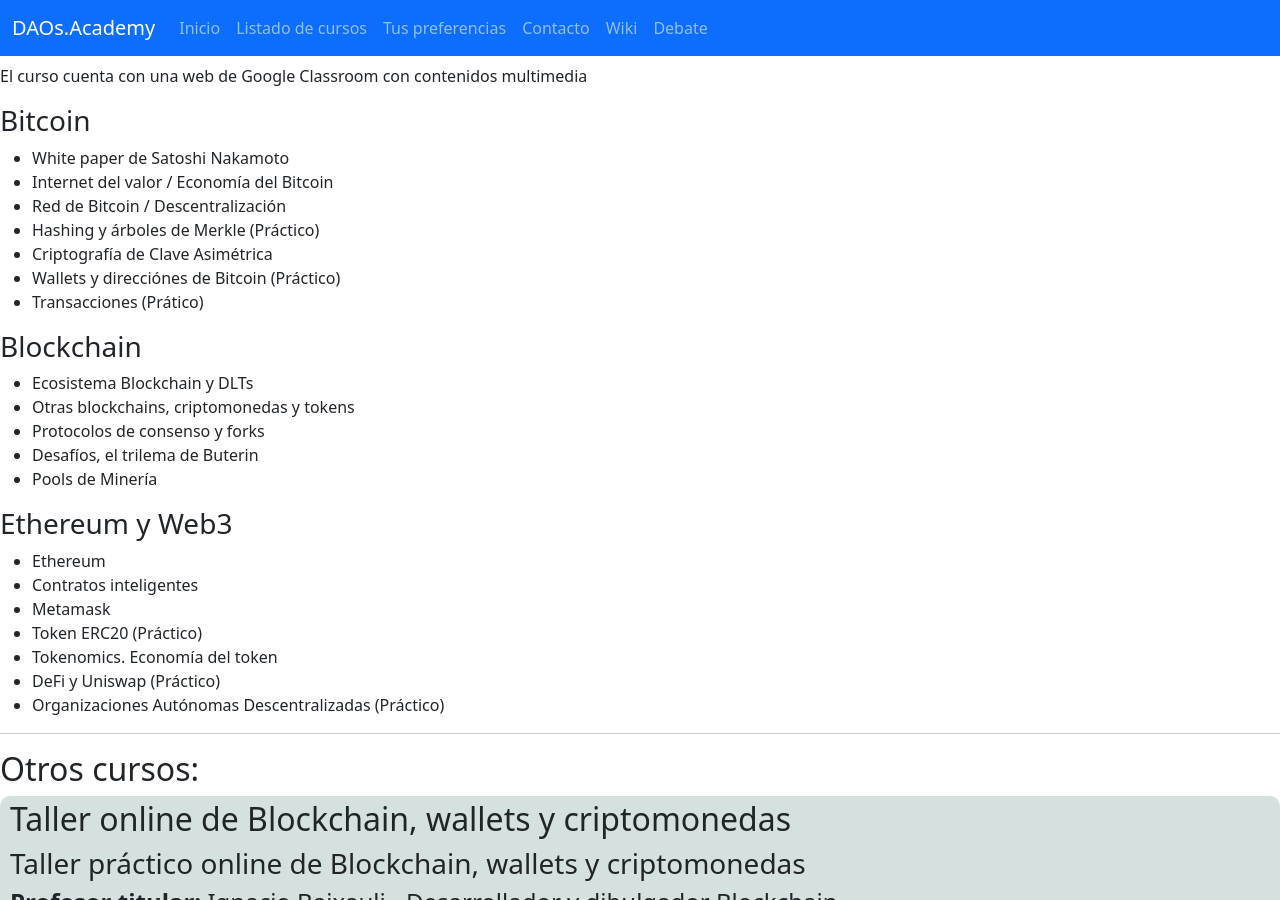
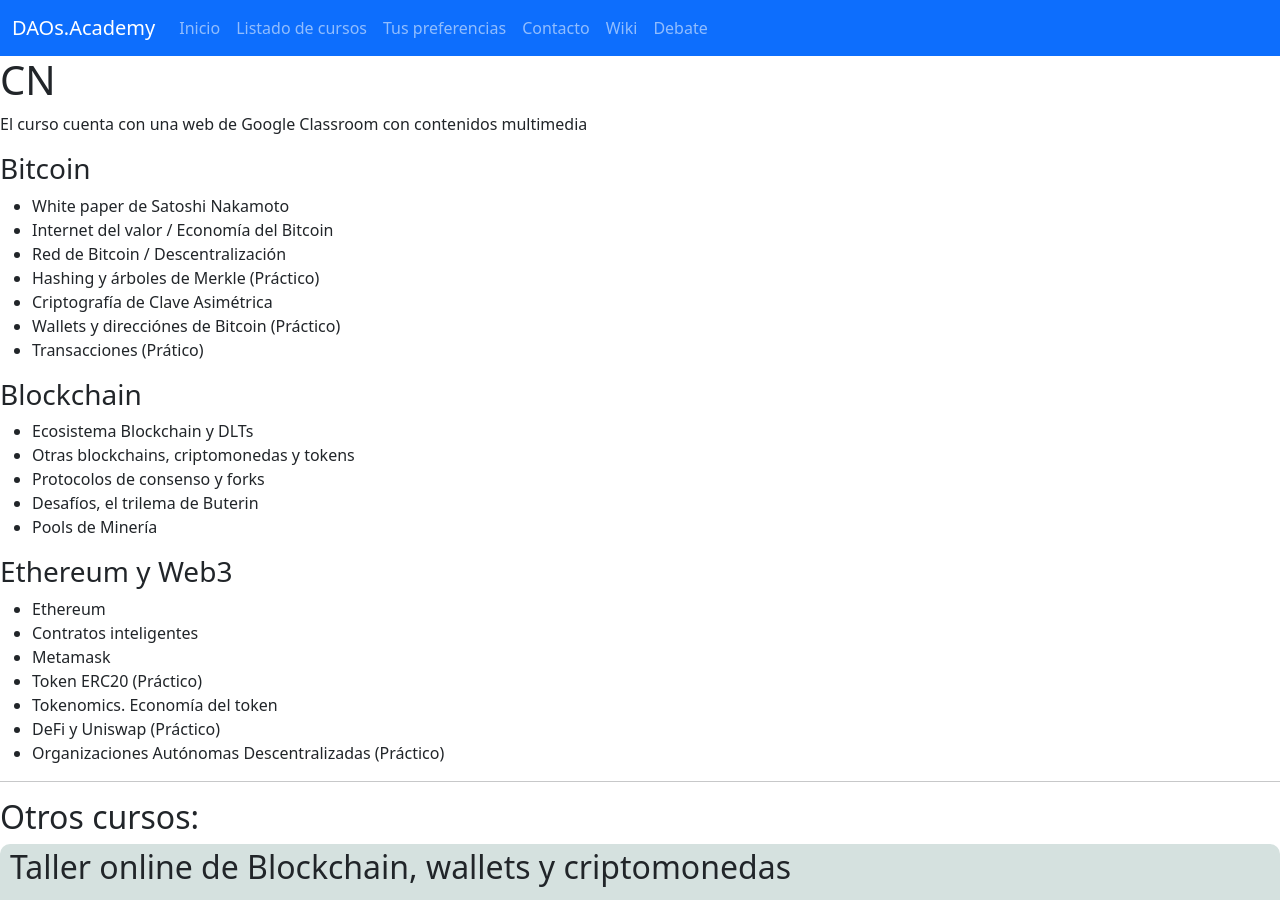
Before and after one commit to DAOsAcademy/DAOsAcademy, a Jekyll site: the page built from _cursos/blockchainv3.md, in a window 1280 px wide and 900 px high. Built offline with Jekyll 4.4.1, drawn with Linux system fonts in a browser that asks for light colours.

Commit message:
Update curso.html

```diff
--- a/_layouts/curso.html
+++ b/_layouts/curso.html
@@ -1,7 +1,8 @@
 {% include head.html %}
 <link rel="stylesheet" href="/assets/css/styles.css">
 {% include menubsp.html %}
-<h1>{{ curso.nombre }}</h1>
+<h1>CN {{ curso.nombre }}</h1>
+<h1>{{ nombre }}</h1>
 {{ content }}
 <hr/>
 <h2>Otros cursos:</h2>
```
